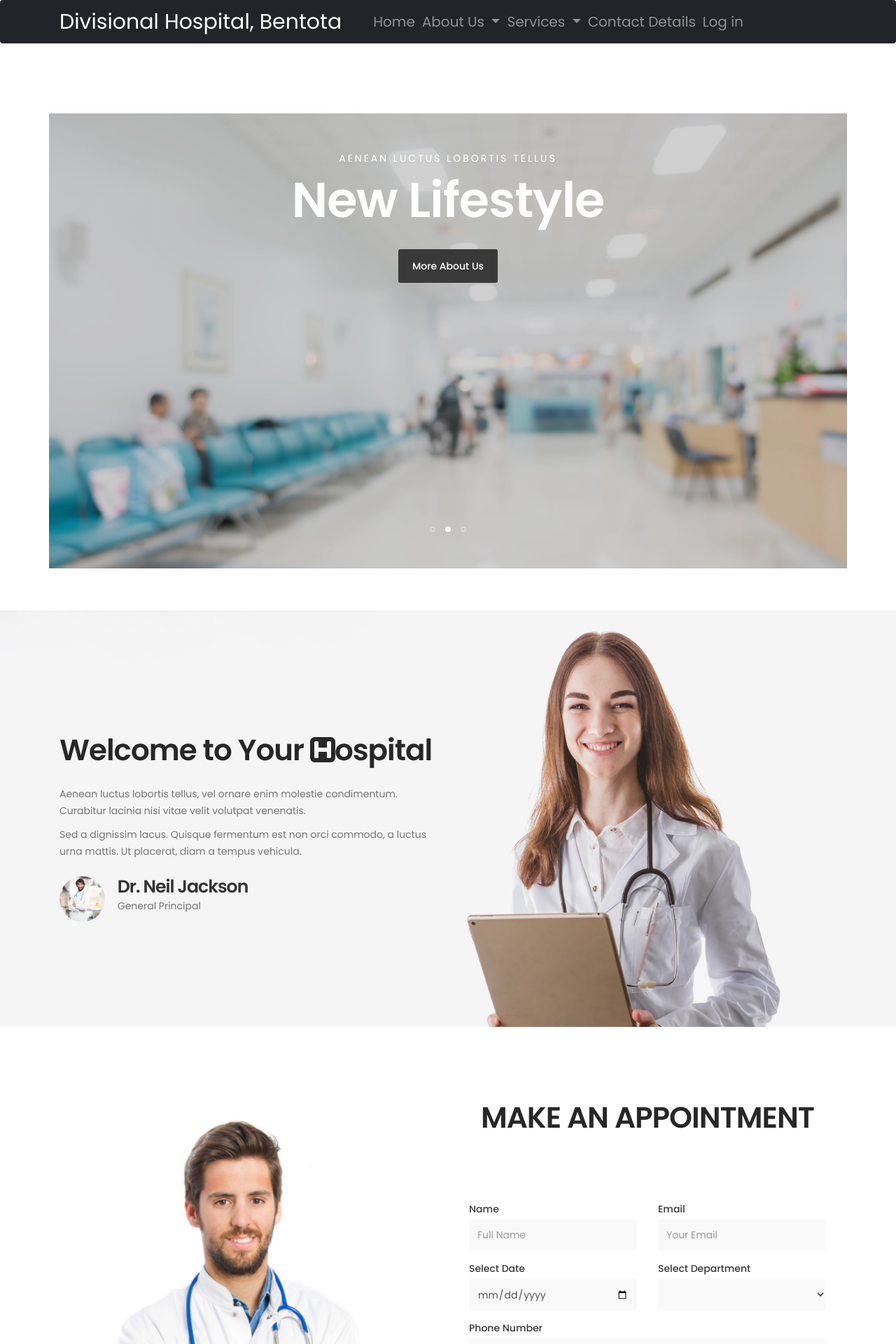
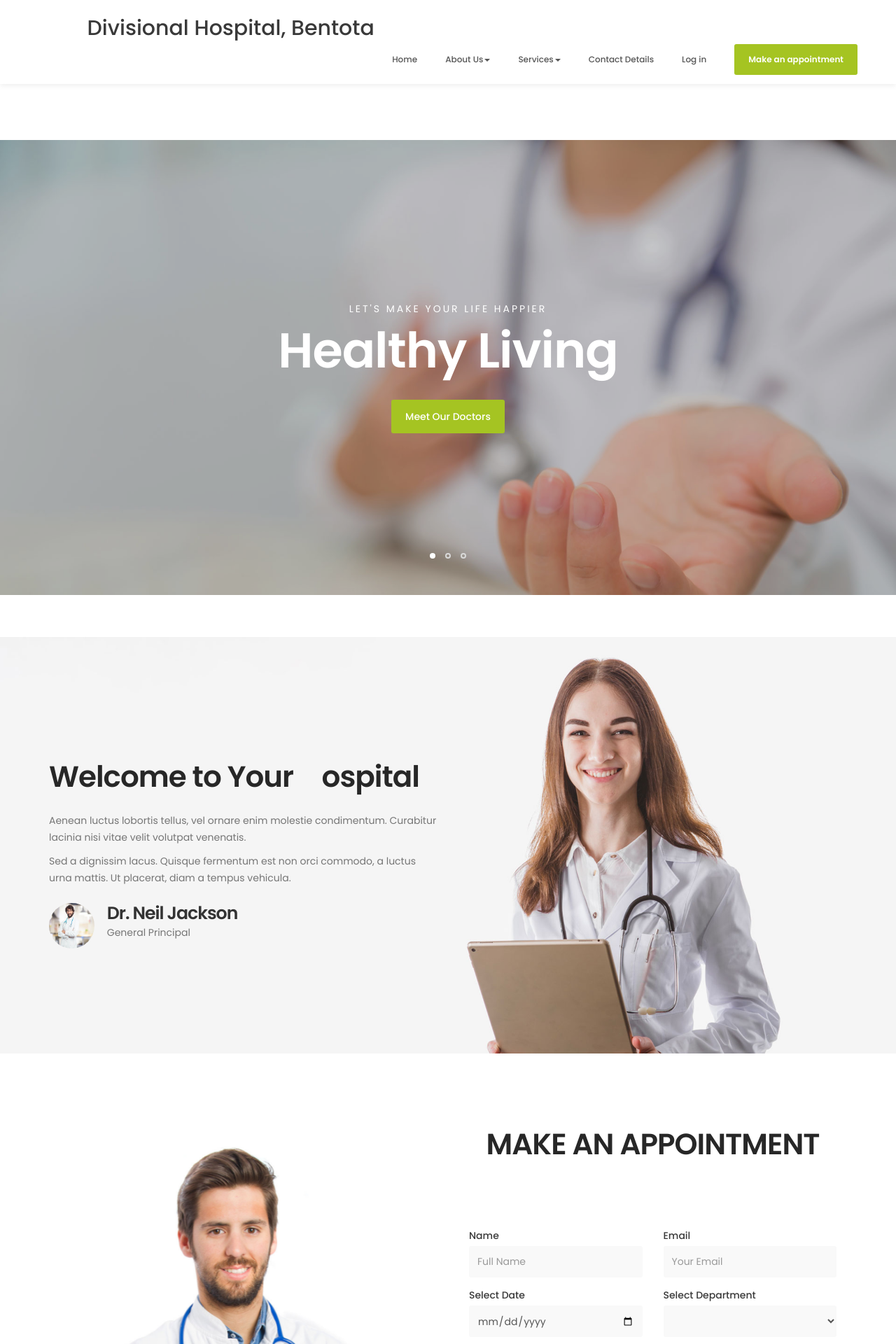
Before and after one commit to Niweera/gp, a PHP site: page /gp/ in a window 1280 px wide. Shown: the top 1920 px of the page at 70% size. Run offline with PHP 8.4, Linux system fonts and the light colour scheme; some libraries are stand-ins or nearby versions; some web fonts are replaced.

Commit message:
Update home page

```diff
--- a/index.php
+++ b/index.php
@@ -2,6 +2,7 @@
 	session_start();
     include './dbconf/dbh.php';
 ?>
+
 <!DOCTYPE html>
 <html lang="en">
 <head>
@@ -13,10 +14,6 @@
 
     <link rel="shortcut icon" type="image/png" href="https://www.niwder.me/tvdb/logo.jpg"/>
 
-    <link rel="stylesheet" href="https://stackpath.bootstrapcdn.com/bootstrap/4.1.3/css/bootstrap.min.css" integrity="sha384-MCw98/SFnGE8fJT3GXwEOngsV7Zt27NXFoaoApmYm81iuXoPkFOJwJ8ERdknLPMO" crossorigin="anonymous">
-    <link href="https://maxcdn.bootstrapcdn.com/bootstrap/4.0.0/css/bootstrap.min.css" rel="stylesheet" id="bootstrap-css">
-    <link href="https://maxcdn.bootstrapcdn.com/font-awesome/4.7.0/css/font-awesome.min.css" rel="stylesheet">
-
      <link rel="stylesheet" href="css/bootstrap.min.css">
      <link rel="stylesheet" href="css/font-awesome.min.css">
      <link rel="stylesheet" href="css/animate.css">
@@ -27,42 +24,43 @@
     <link rel="stylesheet" type="text/css" href="./styles.css">
     <link rel="stylesheet" href="css/tooplate-style.css">
 
+
 </head>
 
-<!--Header navigation bar for the website-->
-<nav class="navbar navbar-expand-lg navbar-dark" style="background-color: #212529;">
+
+  <!-- MENU -->
+     <section class="navbar navbar-default navbar-static-top" role="navigation">
           <div class="container">
-    <a class="navbar-brand" href="./">Divisional Hospital, Bentota</a>
-    <button class="navbar-toggler" type="button" data-toggle="collapse" data-target="#navbarSupportedContent" aria-controls="navbarSupportedContent" aria-expanded="false" aria-label="Toggle navigation">
-        <span class="navbar-toggler-icon"></span>
-    </button>
 
-    <div class="navbar-collapse collapse w-100 order-3 dual-collapse2" id="navbarSupportedContent">
-        <ul class="navbar-nav ml-auto">
+               <div class="navbar-header">
+
+                    <!-- lOGO TEXT HERE -->
+                    <a href="./" class="navbar-brand"><i class="fa fa-h-square"></i>&nbsp &nbsp Divisional Hospital, Bentota</a>
+               </div>
+
+               <!-- MENU LINKS -->
+               <div class="collapse navbar-collapse">
+                    <ul class="nav navbar-nav navbar-right">
                          <li class="nav-item">
                     <a class="nav-link active" href="<?php if (isset($_SESSION['userid'])) {include './homelink.php';}else{echo "./";}?>"><?php if (isset($_SESSION['userid'])) { include './homename.php';}else{echo "";}?> Home<span class="sr-only">(current)</span></a>
                 </li>
-        <li class="nav-item dropdown">
-            <a class="nav-link dropdown-toggle" href="#" id="navbarDropdown" role="button" data-toggle="dropdown" aria-haspopup="true" aria-expanded="false">
-            About Us
-            </a>
-            <div class="dropdown-menu" aria-labelledby="navbarDropdown">
-                <a class="dropdown-item" href="./about">Overview</a>
-                <a class="dropdown-item" href="#">Vision & Mission</a>
-            </div>
+
+                         <li class="dropdown">
+                <a href="#" class="dropdown-toggle" data-toggle="dropdown">About Us<b class="caret"></b></a>
+                  <ul class="dropdown-menu">
+                  <li><a href="./about">Overview</a></li>
+                  <li><a href="index-video.html">Vission & Mission</a></li>
+                  </ul>
             </li>
-        <li class="nav-item dropdown">
-            <a class="nav-link dropdown-toggle" href="#" id="navbarDropdown" role="button" data-toggle="dropdown" aria-haspopup="true" aria-expanded="false">
-            Services
-            </a>
-            <div class="dropdown-menu" aria-labelledby="navbarDropdown">
-                <a class="dropdown-item" href="#">Clinic Services</a>
-                <a class="dropdown-item" href="#">OPD Services</a>
-            </div>
+            <li class="dropdown">
+                <a href="#" class="dropdown-toggle" data-toggle="dropdown">Services<b class="caret"></b></a>
+                  <ul class="dropdown-menu">
+                  <li><a href="./about">Clinic Services</a></li>
+                  <li><a href="index-video.html">OPD Services</a></li>
+                  </ul>
             </li>
-        <li class="nav-item">
-            <a class="nav-link" href="./#">Contact Details</a>
-        </li>
+
+                         <li><a href="#" class="smoothScroll">Contact Details</a></li>
                          <li class="nav-item">
                     <?php
                         if(!isset($_SESSION['userid'])){
@@ -72,12 +70,14 @@
                             }
                     ?>
                 </li>
-
+                        <li class="appointment-btn"><a href="#appointment">Make an appointment</a></li>
                     </ul>
                </div>
+
           </div>
-</nav>
-<!--End of the Header navigation bar for the website-->
+     </section>
+
+
 <br>
 <body id="top" data-spy="scroll" data-target=".navbar-collapse" data-offset="50">
 
@@ -223,6 +223,73 @@
      </section>
 
 
+     <!-- FOOTER -->
+     <footer data-stellar-background-ratio="5">
+          <div class="container">
+               <div class="row">
+
+                    <div class="col-md-4 col-sm-4">
+                         <div class="footer-thumb">
+                              <h4 class="wow fadeInUp" data-wow-delay="0.4s">Contact Info</h4>
+                              <p>Fusce at libero iaculis, venenatis augue quis, pharetra lorem. Curabitur ut dolor eu elit consequat ultricies.</p>
+
+                              <div class="contact-info">
+                                   <p><i class="fa fa-phone"></i> 010-070-0170</p>
+                                   <p><i class="fa fa-envelope-o"></i> <a href="#">info@company.com</a></p>
+                              </div>
+                         </div>
+                    </div>
+
+                    <div class="col-md-4 col-sm-4">
+                         <div class="footer-thumb">
+                              <div class="opening-hours">
+                                   <h4 class="wow fadeInUp" data-wow-delay="0.4s">Follow Us</h4>
+                              </div>
+                              <ul class="social-icon">
+                                   <li><a href="#" class="fa fa-facebook-square" attr="facebook icon"></a></li>
+                                   <li><a href="#" class="fa fa-twitter"></a></li>
+                                   <li><a href="#" class="fa fa-instagram"></a></li>
+                                   <li><a href="#" class="fa fa-google-plus"></a></li>
+                              </ul>
+                         </div>
+                    </div>
+
+                    <div class="col-md-4 col-sm-4">
+                         <div class="footer-thumb">
+                              <h4 class="wow fadeInUp" data-wow-delay="0.4s">Our Location</h4>
+                              <div class="latest-stories">
+                                   <div class="stories-image">
+                                        <a href="#"><img src="images/news-image.jpg" class="img-responsive" alt=""></a>
+                                   </div>
+                                   <div class="stories-info">
+                                        <h5>Address</h5></a>
+                                   </div>
+                              </div>
+                         </div>
+                    </div>
+
+                    <div class="col-md-12 col-sm-12 border-top">
+                         <div class="col-md-4 col-sm-6">
+                              <div class="copyright-text">
+                                   <p>Copyright &copy; 2018 Divisional Hospital of Bentota. | All right Reserved.</p>
+                              </div>
+                         </div>
+                         <div class="col-md-6 col-sm-6">
+                          <div class="copyright-text">
+                               <p>Developed by Group 16 of University of Colombo School of Computing</p>
+                             </div>
+                         </div>
+                         <div class="col-md-2 col-sm-2 text-align-center">
+                              <div class="angle-up-btn">
+                                  <a href="#top" class="smoothScroll wow fadeInUp" data-wow-delay="1.2s"><i class="fa fa-angle-up"></i></a>
+                              </div>
+                         </div>
+                    </div>
+               </div>
+          </div>
+     </footer>
+
+
 
 
      <!-- SCRIPTS -->
@@ -237,8 +304,3 @@
 
 </body>
 </html>
-
-<br>
-<?php
-    include 'footer.php';
-?>
```
Lines whose indentation alone changed are shown as unchanged.
